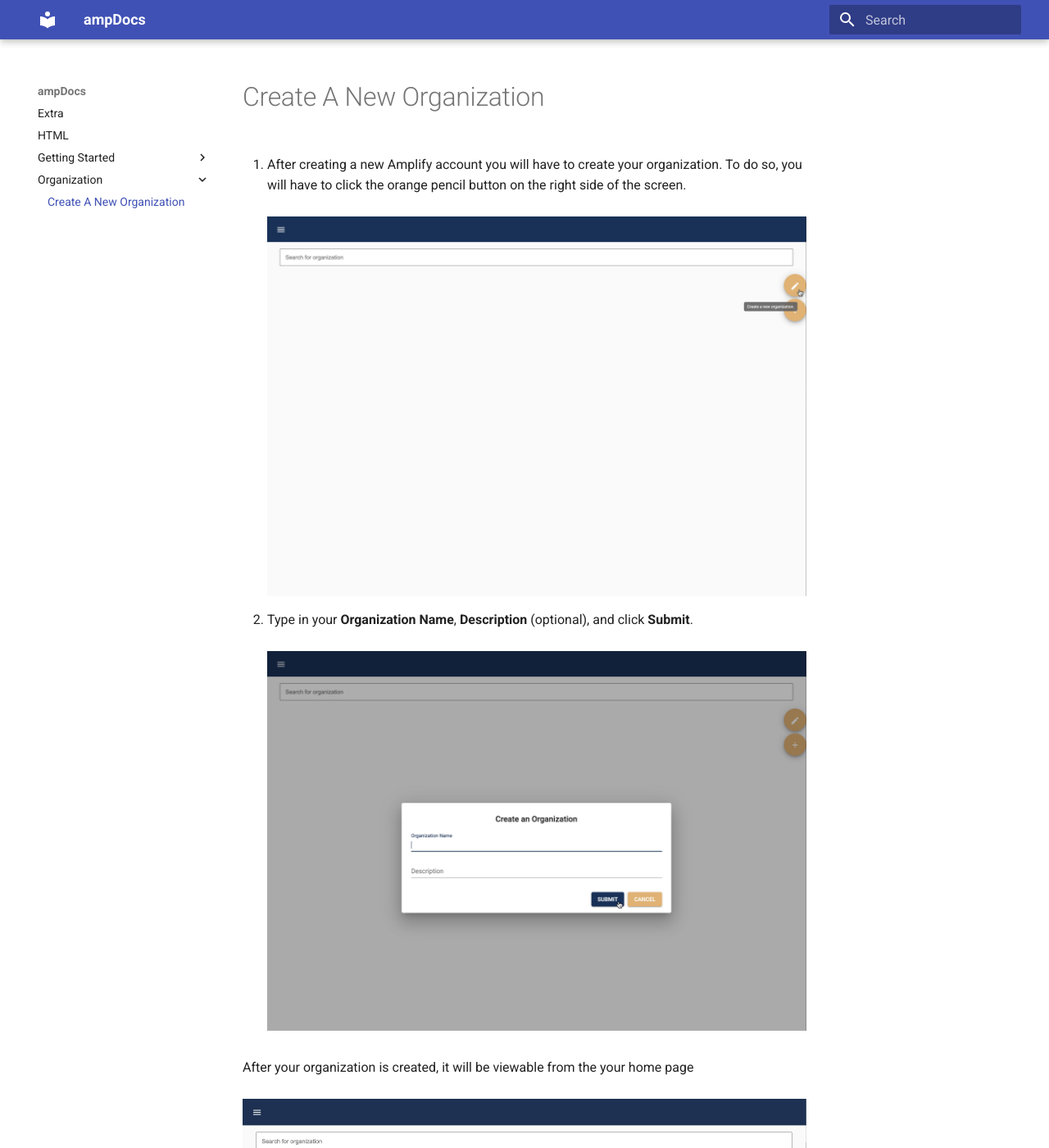
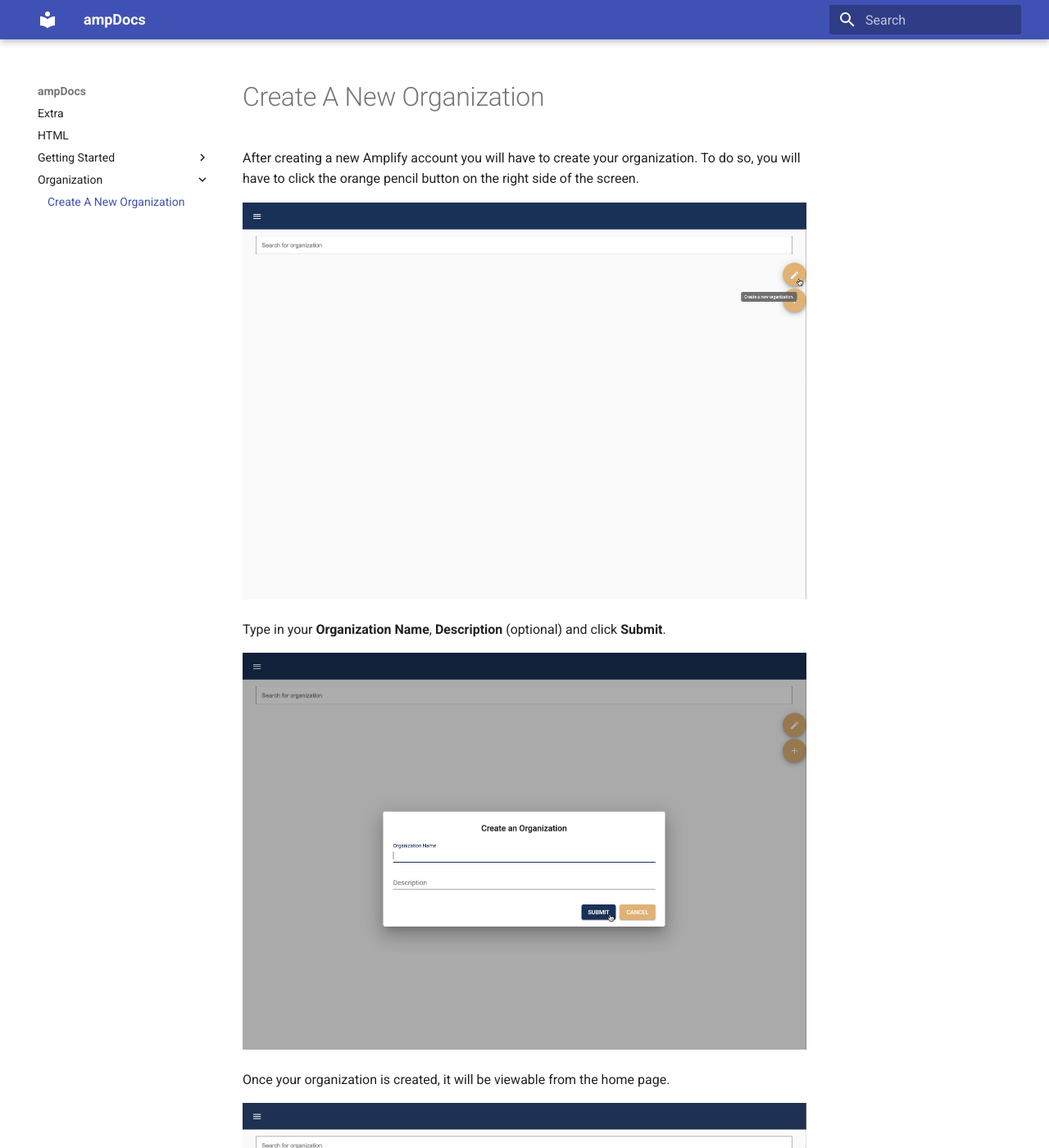
Before and after one commit to ogiovanniruiz/ampDocs, an MkDocs documentation site: the page built from docs/Organization/create-a-new-organization.md, in a window 1280 px wide and 1400 px high. Shown: the whole window at 82% size. Built offline with MkDocs 1.6.1 and Material for MkDocs 9.7.7, drawn with Linux system fonts in a browser that asks for light colours.

Commit message:
Update Organization “create-a-new-organization”

```diff
--- a/docs/Organization/create-a-new-organization.md
+++ b/docs/Organization/create-a-new-organization.md
@@ -6,14 +6,14 @@
 ---
 # Create A New Organization
 
-1. After creating a new Amplify account you will have to create your organization. To do so, you will have to click the orange pencil button on the right side of the screen.
-<br><br>
+After creating a new Amplify account you will have to create your organization. To do so, you will have to click the orange pencil button on the right side of the screen.
+
 ![](../../images/create-org-step1.jpg)
 
-2. Type in your **Organization Name**, **Description** (optional), and click **Submit**.
-<br><br>
+Type in your **Organization Name**, **Description** (optional) and click **Submit**.
+
 ![](../../images/create-org-step2.jpg)
 
-After your organization is created, it will be viewable from the your home page
-<br><br>
+Once your organization is created, it will be viewable from the home page.
+
 ![](../../images/create-org-step3.jpg)
```
